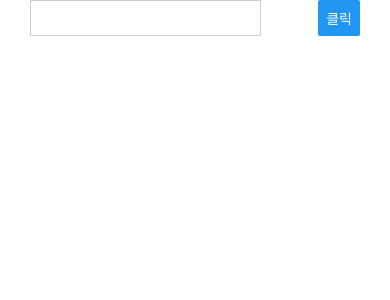
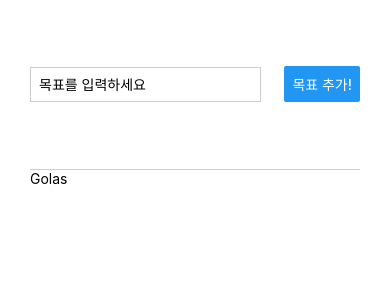
Before and after one commit to zlzlzlmo/react-native-study-1, a React Native app: screen / in a window 390 px wide. Shown: the top 300 px of the page. Built offline with nearby package versions, Linux system fonts and the light colour scheme.

Commit message:
목표 추가 인풋 버튼 생성

```diff
--- a/App.tsx
+++ b/App.tsx
@@ -11,13 +11,17 @@ import {
 
 // SafeAreaView는 아이폰에서 Status Bar 크기 만큼 적용시켜서 padding top같은 역할을 해주는 api
 // 안드로이드에는 적용이 안되기 때문에 Platform과 StatusBar.currentHeight를 사용하여 paddingTop적용
+
 export default function App() {
   return (
-    <SafeAreaView style={styles.container}>
-      <View style={{ paddingHorizontal: 30 }}>
+    <SafeAreaView style={styles.safeContainer}>
+      <View style={styles.container}>
         <View style={styles.inputContainer}>
-          <TextInput style={styles.textInput} />
-          <Button title="클릭" />
+          <TextInput style={styles.textInput} placeholder="목표를 입력하세요" />
+          <Button title="목표 추가!" />
+        </View>
+        <View style={styles.goalsContainer}>
+          <Text>Golas</Text>
         </View>
       </View>
     </SafeAreaView>
@@ -25,14 +29,23 @@ export default function App() {
 }
 
 const styles = StyleSheet.create({
-  container: {
+  safeContainer: {
     flex: 1,
     backgroundColor: "#fff",
     paddingTop: Platform.OS === "android" ? StatusBar.currentHeight : 0,
   },
+  container: {
+    flex: 1,
+    paddingHorizontal: 30,
+  },
   inputContainer: {
+    flex: 1,
     flexDirection: "row",
     justifyContent: "space-between",
+    // 기본적으로 alignItems는 stretch가 적용되어 수직 가운데로 하기 위해선 center를 넣어줘야함
+    alignItems: "center",
+    borderBottomWidth: 1,
+    borderBottomColor: "#ccc",
   },
   textInput: {
     width: "70%",
@@ -41,4 +54,7 @@ const styles = StyleSheet.create({
     padding: 8,
     marginRight: 8,
   },
+  goalsContainer: {
+    flex: 4,
+  },
 });
```
